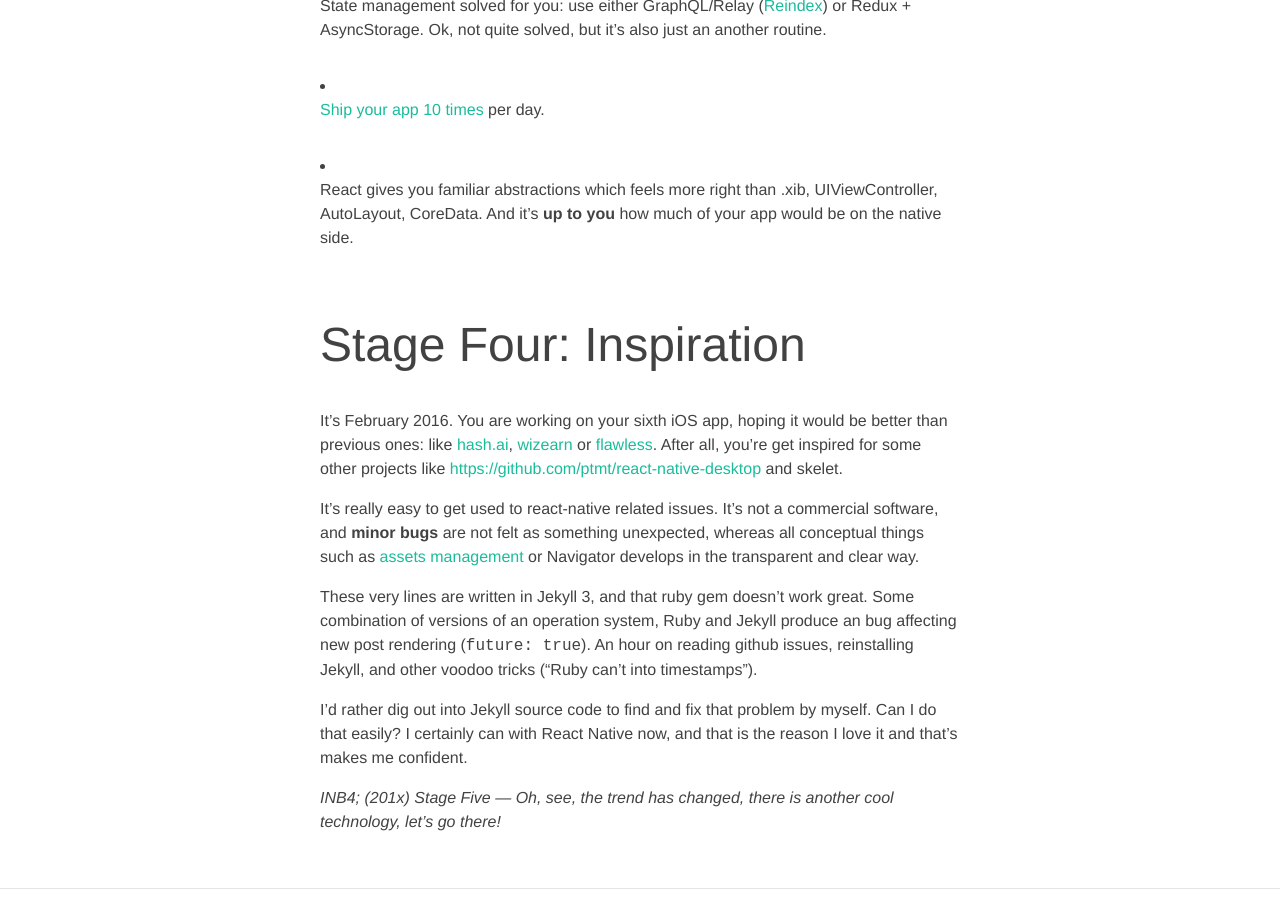
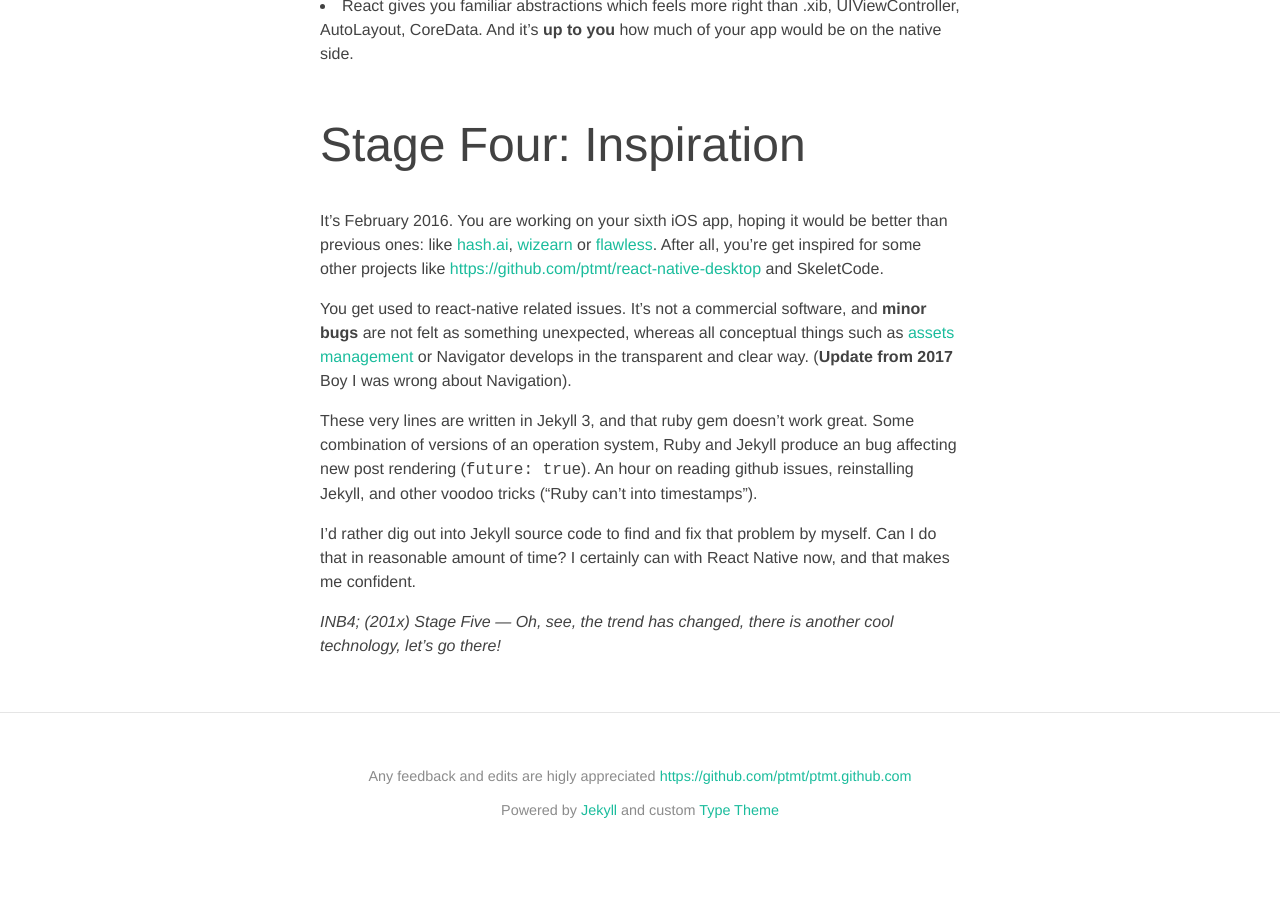
Before and after one commit to ptmt/ptmt.github.com, a Jekyll site: the page built from _posts/2016-02-21-react-native-one-year-later.md, in a window 1280 px wide and 900 px high, scrolled down 4632 px. Built offline with Jekyll 4.4.1, drawn with Linux system fonts in a browser that asks for light colours; nearby versions of some CDN libraries; some web fonts are replaced; after the commit the page ends 5488 px from its top, so only the background shows below that.

Commit message:
Update 2016-02-21-react-native-one-year-later.md

```diff
--- a/_posts/2016-02-21-react-native-one-year-later.md
+++ b/_posts/2016-02-21-react-native-one-year-later.md
@@ -74,24 +74,20 @@
 
 But at the end it's getting better and better everyday:
 
-- [RNPlay](https://rnplay.org) allows to check your ideas instantly;
-
-- [RNPM](https://github.com/rnpm/rnpm) is becoming a thing;
-
-- State management solved for you: use either GraphQL/Relay ([Reindex](https://reindex.io)) or Redux + AsyncStorage. Ok, not quite solved, but it's also just an another routine.
-
-- [Ship your app 10 times](https://apphub.io) per day.
-
-- React gives you familiar abstractions which feels more right than .xib, UIViewController, AutoLayout, CoreData. And it's **up to you** how much of your app would be on the native side.
+* [RNPlay](https://rnplay.org) allows to check your ideas instantly;
+* [RNPM](https://github.com/rnpm/rnpm) is becoming a thing;
+* State management solved for you: use either GraphQL/Relay ([Reindex](https://reindex.io)) or Redux + AsyncStorage. Ok, not quite solved, but it's also just an another routine.
+* [Ship your app 10 times](https://apphub.io) per day.
+* React gives you familiar abstractions which feels more right than .xib, UIViewController, AutoLayout, CoreData. And it's **up to you** how much of your app would be on the native side.
 
 # Stage Four: Inspiration
 
-It's February 2016. You are working on your sixth iOS app, hoping it would be better than previous ones: like [hash.ai](https://hash.ai), [wizearn](http://wizearn.com/) or [flawless](http://hiflawless.com). After all, you're get inspired for some other projects like [https://github.com/ptmt/react-native-desktop](https://github.com/ptmt/react-native-desktop) and skelet.
+It's February 2016. You are working on your sixth iOS app, hoping it would be better than previous ones: like [hash.ai](https://hash.ai), [wizearn](http://wizearn.com/) or [flawless](http://hiflawless.com). After all, you're get inspired for some other projects like [https://github.com/ptmt/react-native-desktop](https://github.com/ptmt/react-native-desktop) and SkeletCode.
 
-It's really easy to get used to react-native related issues. It's not a commercial software, and **minor bugs** are not felt as something unexpected, whereas all conceptual things such as [assets management](http://facebook.github.io/react-native/docs/images.html#content) or Navigator develops in the transparent and clear way.
+You get used to react-native related issues. It's not a commercial software, and **minor bugs** are not felt as something unexpected, whereas all conceptual things such as [assets management](http://facebook.github.io/react-native/docs/images.html#content) or Navigator develops in the transparent and clear way. (**Update from 2017** Boy I was wrong about Navigation).
 
 These very lines are written in Jekyll 3, and that ruby gem doesn't work great. Some combination of versions of an operation system, Ruby and Jekyll produce an bug affecting new post rendering (`future: true`). An hour on reading github issues, reinstalling Jekyll, and other voodoo tricks ("Ruby can't into timestamps").
 
-I'd rather dig out into Jekyll source code to find and fix that problem by myself. Can I do that easily? I certainly can with React Native now, and that is the reason I love it and that's makes me confident.
+I'd rather dig out into Jekyll source code to find and fix that problem by myself. Can I do that in reasonable amount of time? I certainly can with React Native now, and that makes me confident.
 
 *INB4; (201x) Stage Five — Oh, see, the trend has changed, there is another cool technology, let's go there!*
```
